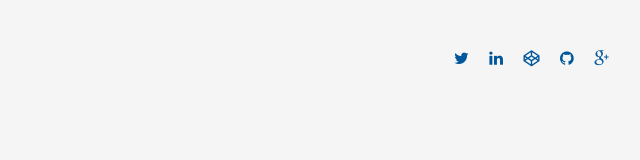
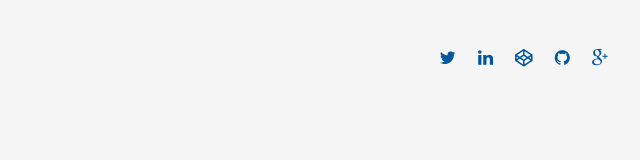
Before and after one commit to brandyscarney/website, a website: page index.html in a window 1280 px wide. Shown: the full height of the page, 508-1148 px from the left. Drawn offline with Linux system fonts and the light colour scheme.

Commit message:
Modifying social icons

```diff
--- a/scss/_global.scss
+++ b/scss/_global.scss
@@ -27,11 +27,14 @@ body {
 
   .social-icons-column {
     display: table;
+
+    @media #{$small-only} {
+      margin-top: 10px;
+    }
   }
 
   .social-icons {
     list-style-type: none;
-    margin: 0;
     padding-bottom: 15px;
     display: table-cell;
     vertical-align: bottom;
@@ -40,6 +43,7 @@ body {
       display: inline;
 
       a {
+        font-size: 110%;
         text-decoration: none;
         padding: .2em 0.5em;
 
```
Also changed, not shown: stylesheets/app.css.
